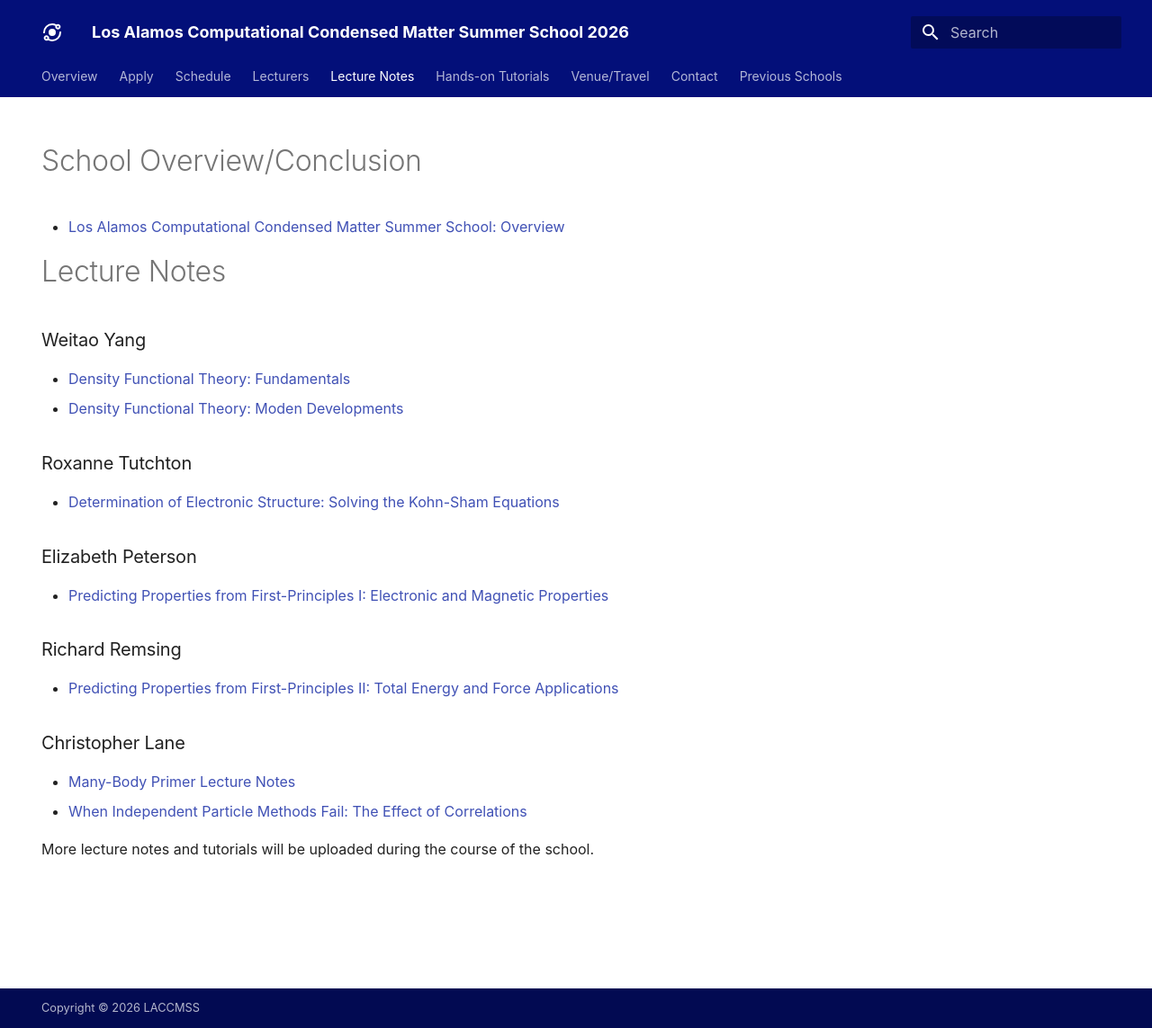
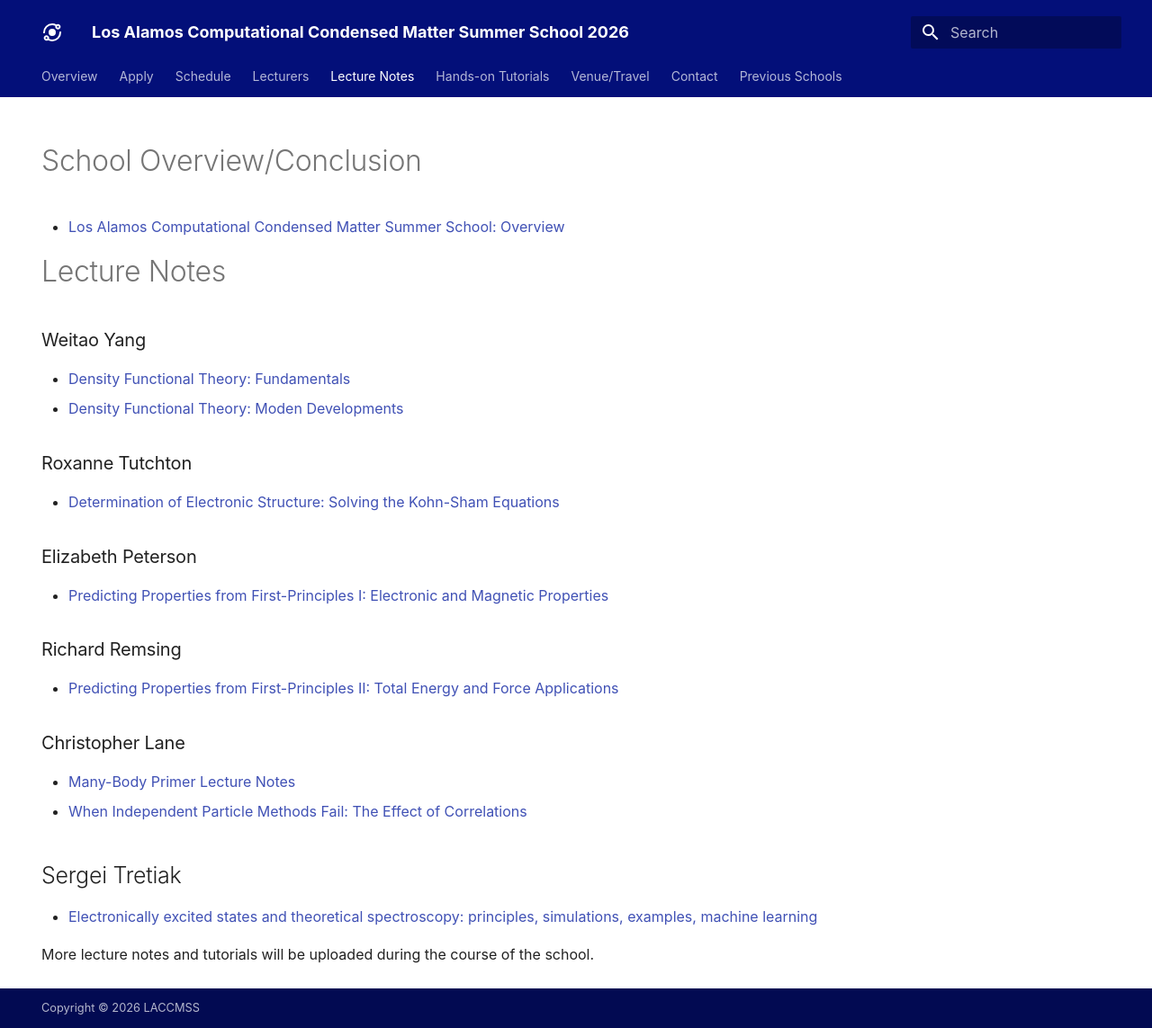
Before and after one commit to LACCMSS/2026, an MkDocs documentation site: the page built from docs/lecture_notes.md, in a window 1280 px wide and 1143 px high. Shown: the whole window at 90% size. Built offline with MkDocs 1.6.1 and Material for MkDocs 9.7.7, drawn with Linux system fonts in a browser that asks for light colours; some web fonts are replaced.

Commit message:
Update lecture_notes.md

```diff
--- a/docs/lecture_notes.md
+++ b/docs/lecture_notes.md
@@ -28,5 +28,9 @@ title: Lecture Notes
 - [Many-Body Primer Lecture Notes ](assets/Lecture_Data/Christopher_Lane/ManyBodyPrimerLectureNotes.pdf)
 - [When Independent Particle Methods Fail: The Effect of Correlations ](assets/Lecture_Data/Christopher_Lane/LANE_DFT_What_are_we_missing_Talk_2026.pdf)
 
+## Sergei Tretiak
+- [Electronically excited states and theoretical spectroscopy: principles, simulations, examples, machine learning](assets/Lecture_Data/Sergei_Tretiak/Excited_states_Cond.Matter.School_LANL_2026.pdf)
+
+
 
 More lecture notes and tutorials will be uploaded during the course of the school.
```
